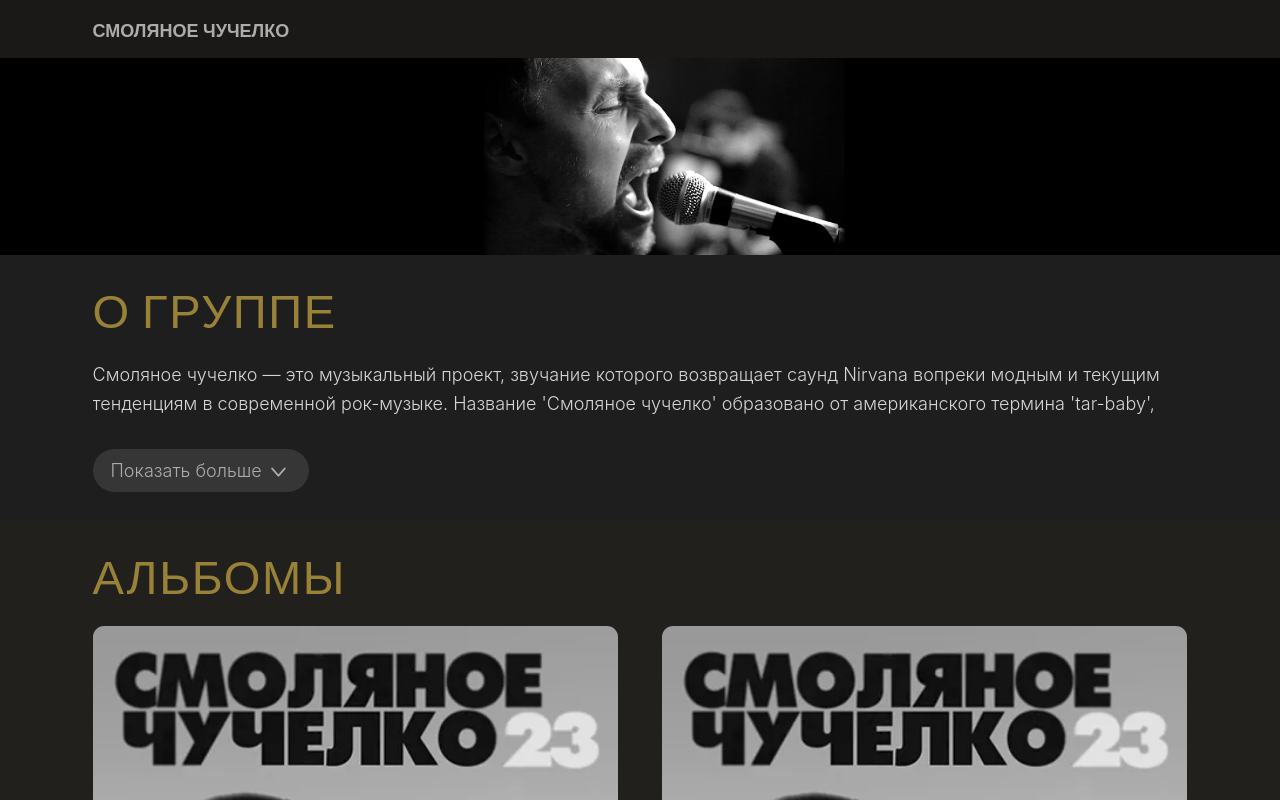
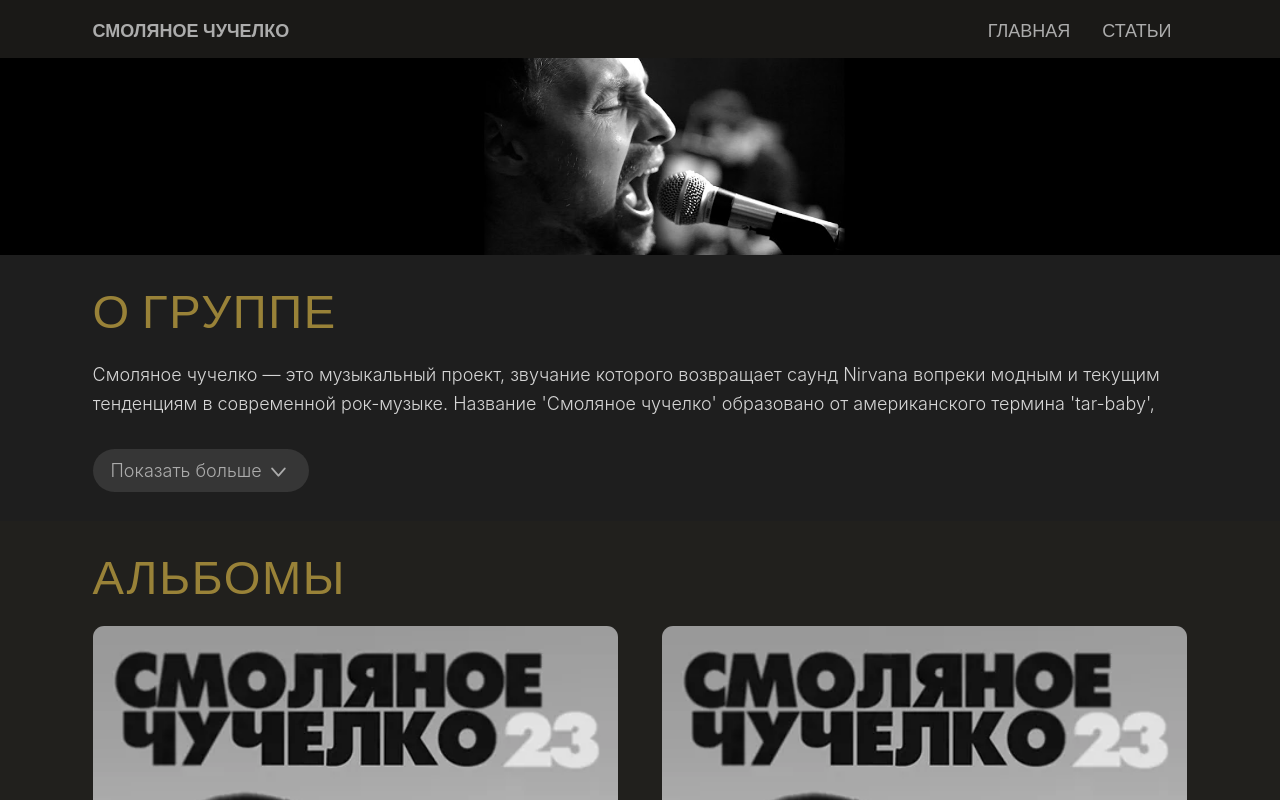
Before and after one commit to zhoock/smolyanoe-chuchelko, a React app: page / in a window 1280 px wide. Shown: the top 800 px of the page. Built offline with nearby package versions, Linux system fonts and the light colour scheme.

Commit message:
вернул меню

```diff
--- a/src/components/Header/Header.jsx
+++ b/src/components/Header/Header.jsx
@@ -37,11 +37,11 @@ export default function Header() {
           <Navigation onShow={handleClick} />
         </nav>
       </Popup>
-      {/* <Hamburger
+      <Hamburger
         classes={{ hide: "hide-for-large-up" }}
         isActive={activeIndex}
         onShow={handleClick}
-      /> */}
+      />
     </>
   );
 }
--- a/src/components/Navigation/Navigation.jsx
+++ b/src/components/Navigation/Navigation.jsx
@@ -2,14 +2,14 @@ export default function Navigation({ classes, onShow }) {
   return (
     <ul className={`b-menu ${classes ? classes.hide : null}`}>
       <li>
-        {/* <a href="#" title="Главная" onClick={onShow}>
+        <a href="#" title="Главная" onClick={onShow}>
           Главная
-        </a> */}
+        </a>
       </li>
       <li>
-        {/* <a href="#" title="Статьи" onClick={onShow}>
+        <a href="#" title="Статьи" onClick={onShow}>
           Статьи
-        </a> */}
+        </a>
       </li>
     </ul>
   );
```
